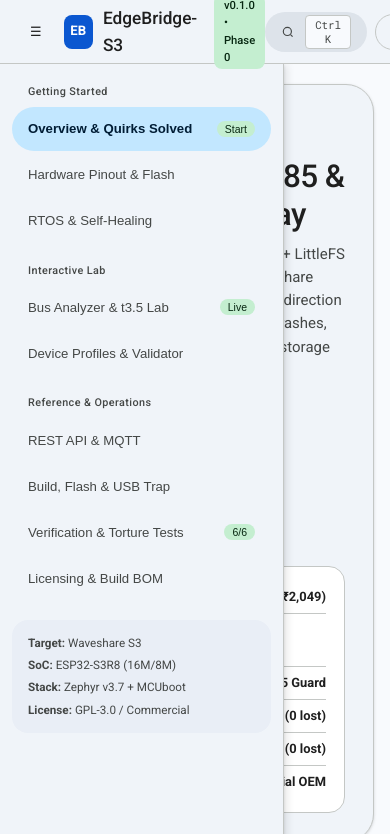
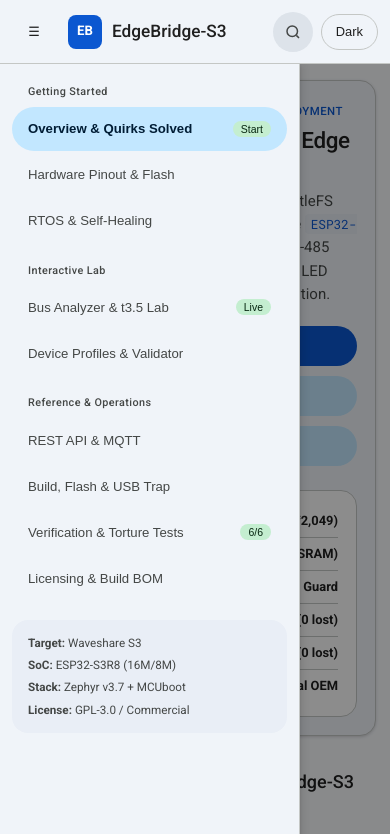
Before and after one commit to nitin-chauhan66/edgebridge, a plain HTML site: page docs/index.html in a window 390 px wide. Both pictures are taken after a click on the button "Toggle Navigation". Shown: the top 834 px of the page. Drawn offline with Linux system fonts and the light colour scheme.

Commit message:
Make Material Design 3 docs app fully responsive across mobile and tablet

```diff
--- a/docs/app.js
+++ b/docs/app.js
@@ -800,12 +800,19 @@ function renderRoute(route) {
   if (window.scrollTo) window.scrollTo(0, 0);
 }
 
+function setDrawerOpen(open) {
+  const sb = document.getElementById("sidebar");
+  const bd = document.getElementById("drawerBackdrop");
+  if (sb && sb.classList) sb.classList.toggle("open", open);
+  if (bd && bd.classList) bd.classList.toggle("open", open);
+}
+
 window.navigate = function (route) {
   if (location.hash !== "#" + route) {
     history.replaceState(null, "", "#" + route);
   }
   renderRoute(route);
-  document.getElementById("sidebar").classList.remove("open");
+  setDrawerOpen(false);
 };
 
 /* --- Theme, Mobile Drawer & Keyboard-Navigable Command Palette --- */
@@ -831,7 +838,12 @@ document.addEventListener("DOMContentLoaded", () => {
   });
 
   document.getElementById("menuToggle").addEventListener("click", () => {
-    document.getElementById("sidebar").classList.toggle("open");
+    const isOpen = document.getElementById("sidebar").classList.contains("open");
+    setDrawerOpen(!isOpen);
+  });
+
+  document.getElementById("drawerBackdrop").addEventListener("click", () => {
+    setDrawerOpen(false);
   });
 
   document.querySelectorAll(".nav-item").forEach((btn) => {
@@ -895,6 +907,7 @@ document.addEventListener("DOMContentLoaded", () => {
       openSearch();
     } else if (e.key === "Escape") {
       modal.classList.remove("open");
+      setDrawerOpen(false);
     }
   });
 
--- a/docs/index.html
+++ b/docs/index.html
@@ -100,6 +100,8 @@
     </main>
   </div>
 
+  <div class="drawer-backdrop" id="drawerBackdrop" aria-hidden="true"></div>
+
   <!-- Material 3 Search Dialog -->
   <div class="modal-backdrop" id="searchModal" role="dialog" aria-modal="true" aria-label="Quick search">
     <div class="modal">
--- a/docs/styles.css
+++ b/docs/styles.css
@@ -95,6 +95,7 @@ html, body {
   font-family: var(--font-sans);
   font-size: 15px;
   line-height: 1.55;
+  overflow-x: hidden;
   -webkit-font-smoothing: antialiased;
 }
 
@@ -356,8 +357,26 @@ code {
 .main-content {
   margin-left: var(--sidebar-w);
   flex: 1;
+  min-width: 0;
   padding: 32px 40px 64px;
   max-width: 1180px;
+}
+
+.hero > div,
+.grid-2 > *,
+.grid-3 > *,
+.grid-4 > *,
+.board-wrap > *,
+.card {
+  min-width: 0;
+}
+
+code, .callout, .hero-kv {
+  overflow-wrap: anywhere;
+}
+
+.table-wrap {
+  -webkit-overflow-scrolling: touch;
 }
 
 /* M3 Hero Surface Container */
@@ -949,15 +968,32 @@ textarea.code-input {
   transform: translateY(0);
 }
 
-@media (max-width: 960px) {
+.drawer-backdrop {
+  display: none;
+  position: fixed;
+  inset: 0;
+  background: rgba(0, 0, 0, 0.45);
+  z-index: 25;
+}
+
+.drawer-backdrop.open {
+  display: block;
+}
+
+/* M3 Medium Window Class (Tablets <= 1024px) */
+@media (max-width: 1024px) {
   .mobile-menu-btn {
     display: inline-flex;
+    min-width: 44px;
+    min-height: 44px;
+    justify-content: center;
   }
   .top-link, .search-label {
     display: none;
   }
   .sidebar {
     transform: translateX(-100%);
+    width: min(300px, 84vw);
   }
   .sidebar.open {
     transform: translateX(0);
@@ -965,25 +1001,84 @@ textarea.code-input {
   }
   .main-content {
     margin-left: 0;
-    padding: 20px 16px 56px;
+    padding: 24px 20px 56px;
   }
-  .hero, .board-wrap, .grid-2, .grid-3, .grid-4, .pipeline {
+  .hero, .board-wrap, .pipeline {
     grid-template-columns: 1fr;
+  }
+  .grid-3, .grid-4 {
+    grid-template-columns: repeat(2, minmax(0, 1fr));
   }
   .pipe-arrow {
     transform: rotate(90deg);
   }
+}
+
+/* M3 Compact Window Class (Phones <= 600px) */
+@media (max-width: 600px) {
+  .topbar {
+    padding: 0 12px;
+  }
+  .version-pill, .search-btn .kbd {
+    display: none;
+  }
+  .search-btn {
+    width: 40px;
+    height: 40px;
+    padding: 0;
+    justify-content: center;
+  }
+  .main-content {
+    padding: 16px 14px 48px;
+  }
+  .hero {
+    padding: 18px;
+    border-radius: var(--md-shape-lg);
+  }
+  .hero h1, .view-header h1 {
+    font-size: 1.5rem;
+  }
+  .grid-2, .grid-3, .grid-4 {
+    grid-template-columns: 1fr;
+  }
+  .form-row {
+    flex-direction: column;
+    align-items: stretch;
+  }
+  .form-row .btn,
+  .form-row .input,
+  .form-row select {
+    width: 100%;
+    font-size: 16px;
+  }
+  .flash-bar {
+    flex-wrap: wrap;
+    height: auto;
+  }
+  .flash-seg {
+    flex: 1 1 50%;
+    width: auto !important;
+    min-height: 36px;
+    border-bottom: 1px solid rgba(255, 255, 255, 0.25);
+  }
   .doc-pager {
     flex-direction: column;
   }
-  .pager-btn.next {
+  .pager-btn, .pager-btn.next {
+    width: 100%;
     text-align: left;
     margin-left: 0;
+  }
+  .toast {
+    left: 14px;
+    right: 14px;
+    bottom: 14px;
+    text-align: center;
   }
 }
 
 @media print {
-  .topbar, .sidebar, .doc-pager, .modal-backdrop, .toast {
+  .topbar, .sidebar, .drawer-backdrop, .doc-pager, .modal-backdrop, .toast {
     display: none !important;
   }
   .main-content {
```
